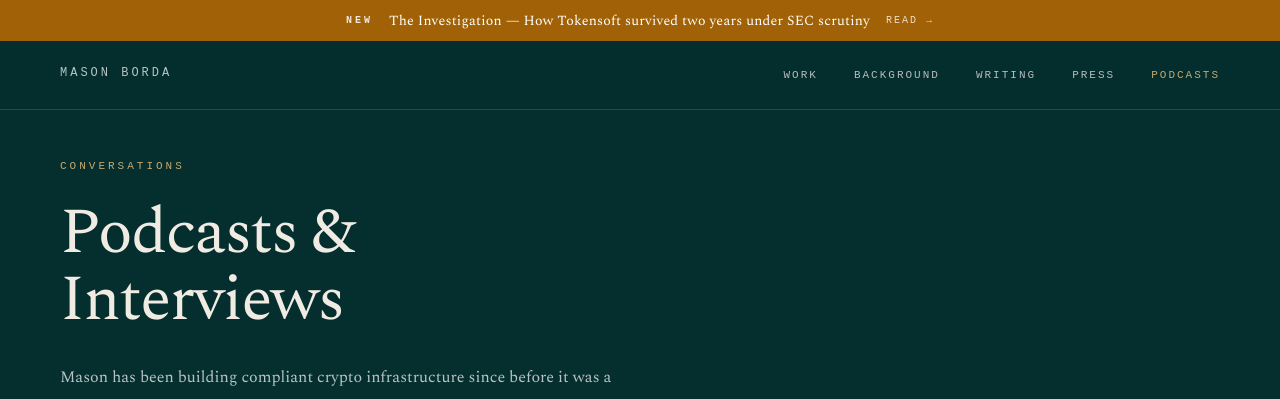
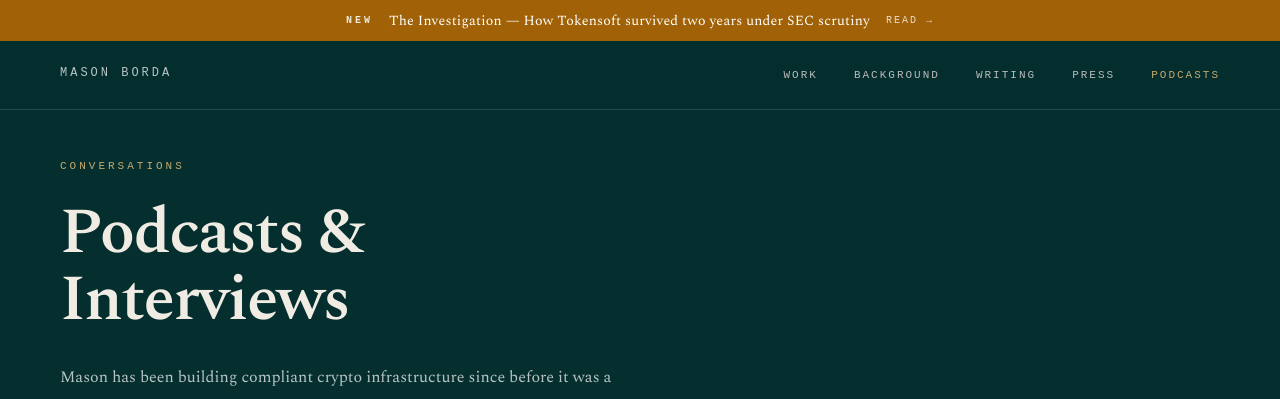
Before and after one commit to masonicGIT/masonborda, a Jekyll site: the page podcasts/index.html, which Jekyll copies as it is, in a window 1280 px wide. Shown: the top 399 px of the page. Built offline with Jekyll 4.4.1, drawn with Linux system fonts in a browser that asks for light colours.

Commit message:
Fix podcasts page title font-weight: normal → 600 (match main page h1)

```diff
--- a/podcasts/index.html
+++ b/podcasts/index.html
@@ -62,7 +62,7 @@
 
   .page-header { padding: 160px 60px 80px; max-width: 900px; border-bottom: 1px solid var(--border); }
   .page-label { font-family: 'Courier New', monospace; font-size: 11px; letter-spacing: 3px; text-transform: uppercase; color: var(--gold); margin-bottom: 28px; }
-  .page-title { font-size: 64px; font-weight: normal; line-height: 1.05; letter-spacing: -1.5px; margin-bottom: 28px; }
+  .page-title { font-size: 64px; font-weight: 600; line-height: 1.05; letter-spacing: -1.5px; margin-bottom: 28px; }
   .page-desc { font-family: 'Spectral', Georgia, serif; font-size: 16px; line-height: 1.9; color: var(--muted); max-width: 560px; }
 
   .podcast-list { max-width: 900px; padding: 0 60px; }
```
